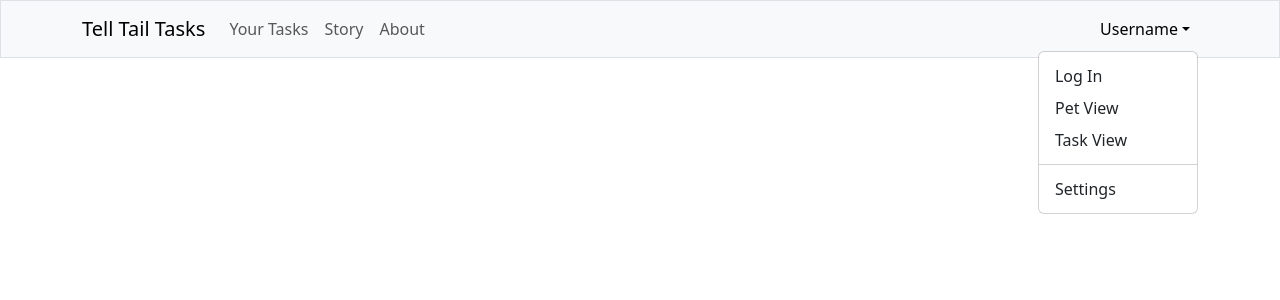
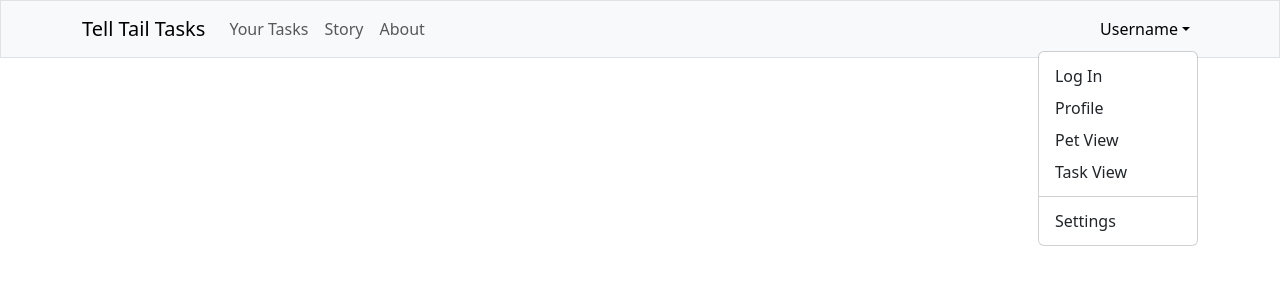
Before and after one commit to frncs-dc/telltail-tasks, a React (Create React App) app in the folder tasks/: page /Profile in a window 1280 px wide. Both pictures are taken after a click on the button "Username". Shown: the top 300 px of the page. Built offline with nearby package versions, Linux system fonts and the light colour scheme.

Commit message:
Created Profile.js

```diff
--- a/tasks/src/components/NavigationBar.js
+++ b/tasks/src/components/NavigationBar.js
@@ -19,6 +19,7 @@ function NavigationBar() {
             <Nav className="ms-auto">
               <NavDropdown title="Username" id="basic-nav-dropdown" href="/" align="end">
                   <NavDropdown.Item href="/">Log In</NavDropdown.Item>
+                  <NavDropdown.Item href="/Profile">Profile</NavDropdown.Item>
                   <NavDropdown.Item href="#action/3.2">Pet View</NavDropdown.Item>
                   <NavDropdown.Item href="#action/3.3">Task View</NavDropdown.Item>
                   <NavDropdown.Divider />
```
Also changed, not shown: tasks/src/pages/Profile.js (added, +9 -0 lines).
